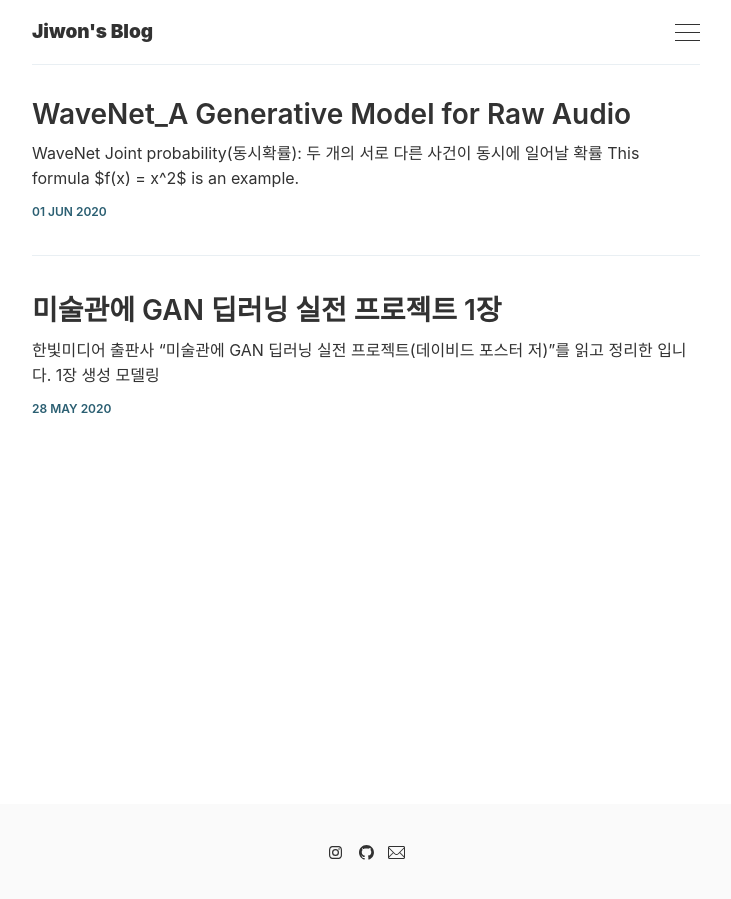
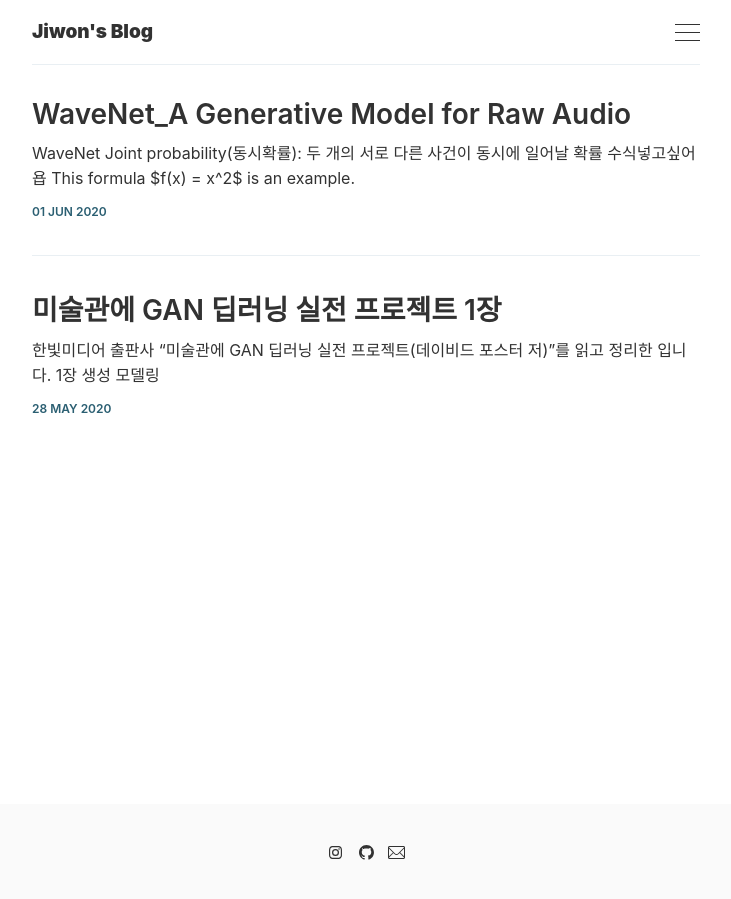
Before and after one commit to inha-informatics/geongswon.github.io, a Jekyll site: the page built from index.html, in a window 1280 px wide. Shown: the whole page, without its empty margins (274-1005 px from the left). Built offline with Jekyll 4.4.1, drawn with Linux system fonts in a browser that asks for light colours; the list of posts is cut into pages by our own code.

Commit message:
Update 2020-06-01-WaveNet:-A-Generative-Model-for-Raw-Audio.markdown

```diff
--- a/_posts/2020-06-01-WaveNet:-A-Generative-Model-for-Raw-Audio.markdown
+++ b/_posts/2020-06-01-WaveNet:-A-Generative-Model-for-Raw-Audio.markdown
@@ -8,4 +8,5 @@ use_math: true
 ### WaveNet
 - Joint probability(동시확률): 두 개의 서로 다른 사건이 동시에 일어날 확률
 
+수식넣고싶어욥
 This formula $f(x) = x^2$ is an example.
```
